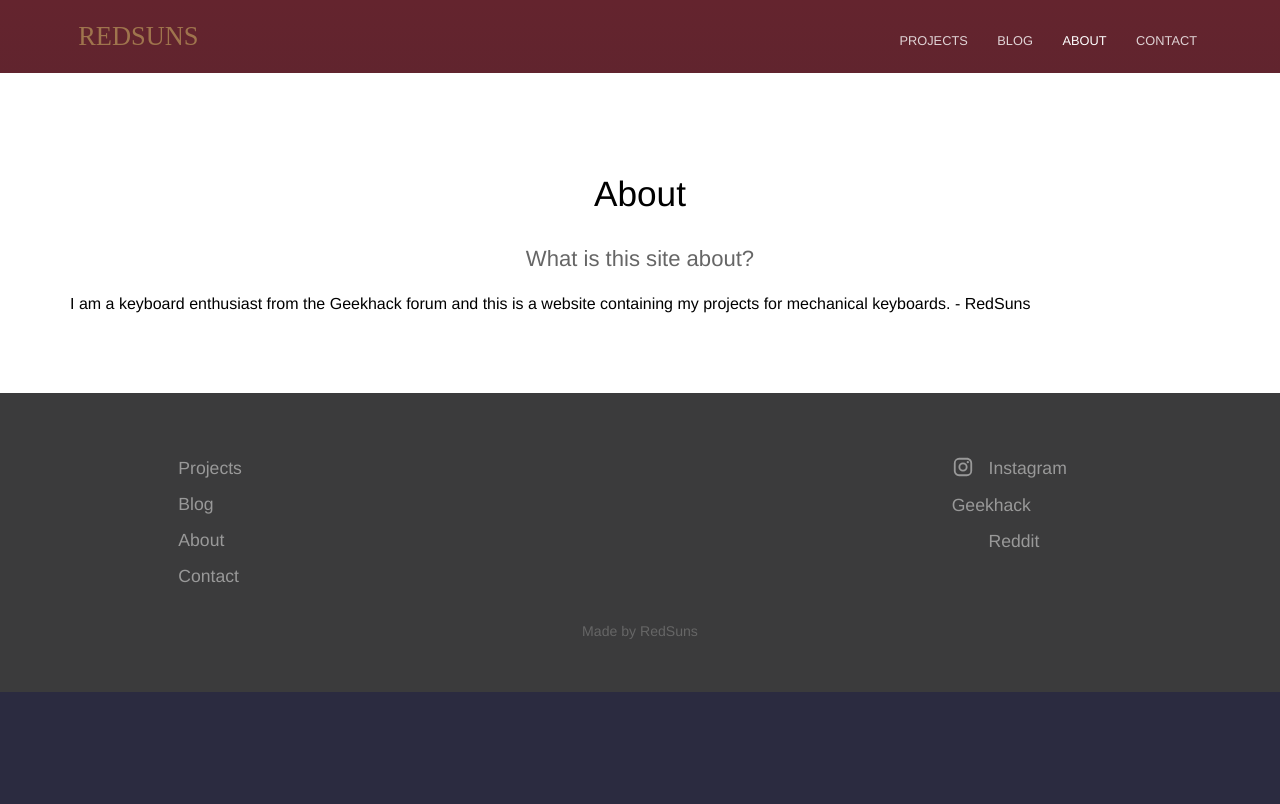
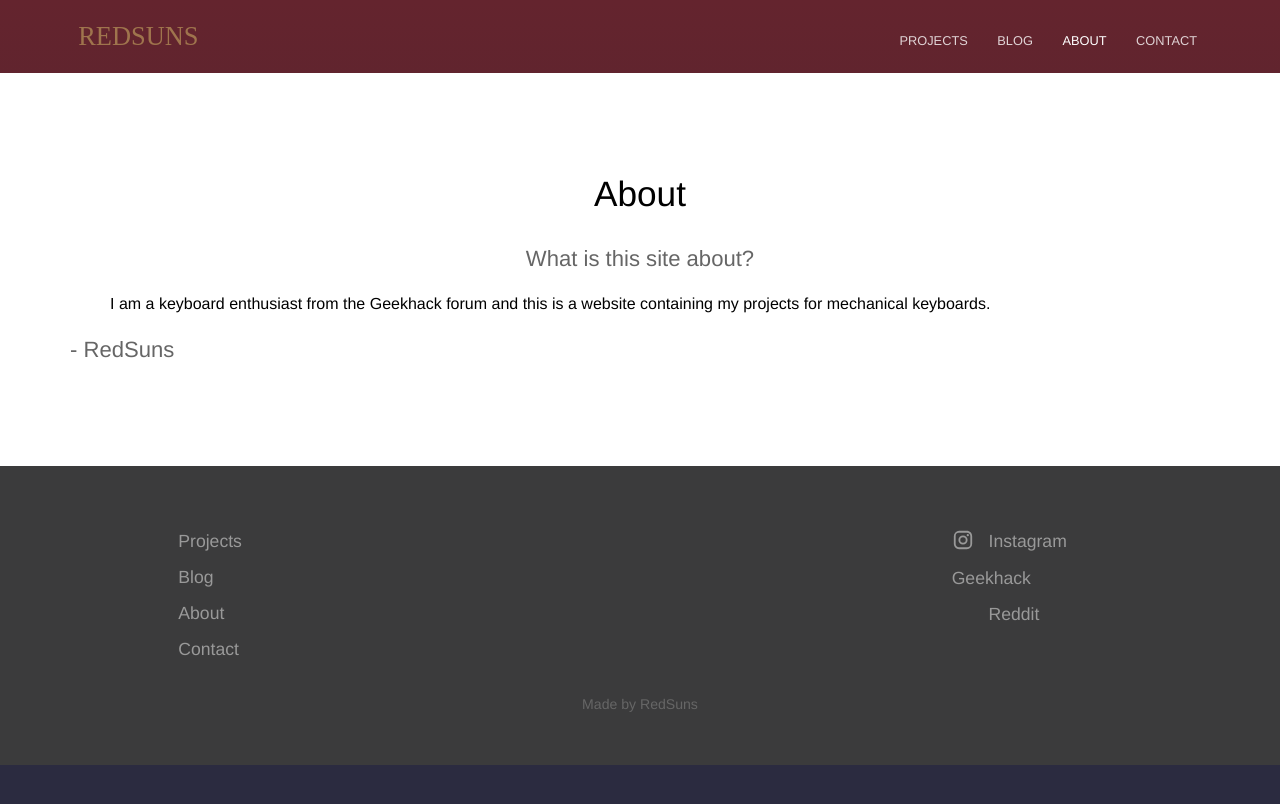
Before and after one commit to RedSunsRMK/redsunsrmk.github.io, a Jekyll site: the page built from about.html, in a window 1280 px wide. Shown: the top 804 px of the page. Built offline with Jekyll 4.4.1, drawn with Linux system fonts in a browser that asks for light colours.

```diff
--- a/about.html
+++ b/about.html
@@ -3,5 +3,5 @@ title: About
 description: What is this site about?
 ---
 
-I am a keyboard enthusiast from the Geekhack forum and this is a website containing my projects for mechanical keyboards.
-- RedSuns
+<dd>I am a keyboard enthusiast from the Geekhack forum and this is a website containing my projects for mechanical keyboards.</dd>
+<p>- RedSuns</p>
```
